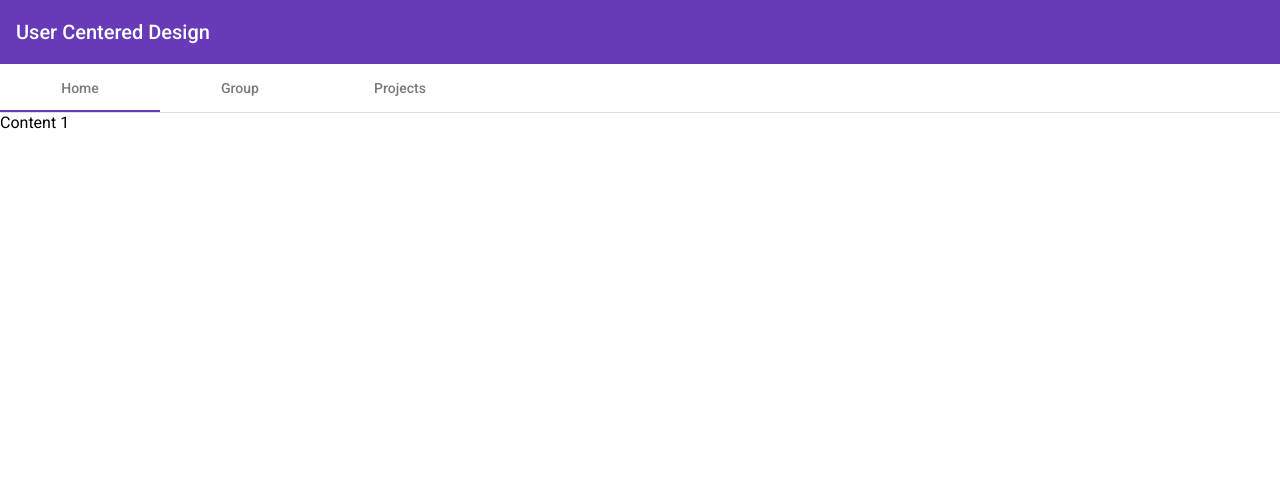
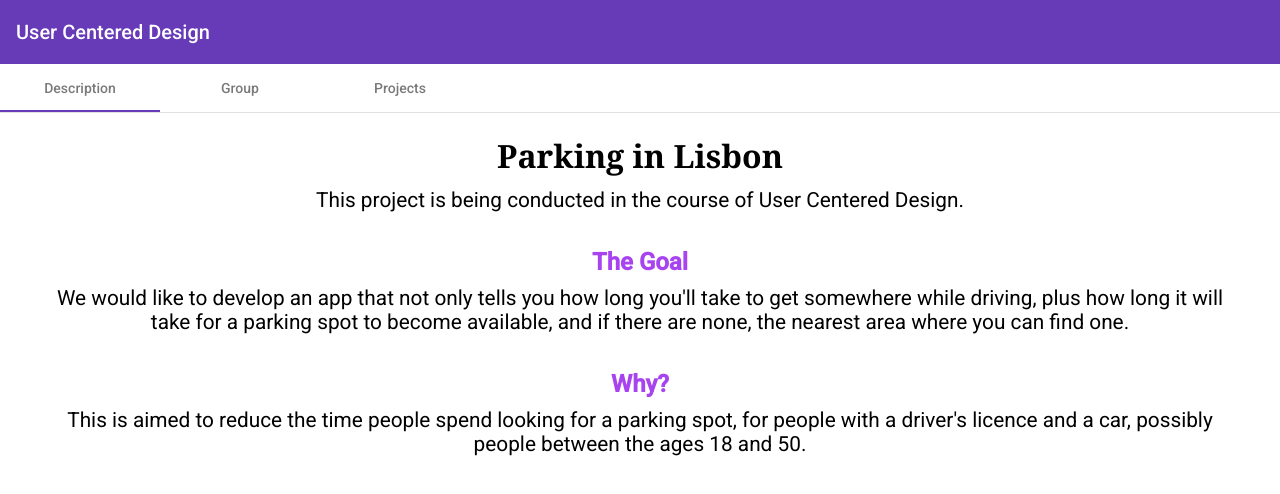
Before and after one commit to fborlido/ccu-website, an Angular app: page / in a window 1280 px wide. Shown: the top 494 px of the page. Built offline with nearby package versions, Linux system fonts and the light colour scheme.

Commit message:
added proj description

```diff
--- a/src/app/app.module.ts
+++ b/src/app/app.module.ts
@@ -9,6 +9,7 @@ import { AppComponent } from './app.component';
 import { NavigationComponent } from './navigation/navigation.component';
 import { TabsComponent } from './tabs/tabs.component';
 import { GroupComponent } from './group/group.component';
+import { DescriptionComponent } from './description/description.component';
 
 import { MatToolbarModule } from '@angular/material/toolbar';
 import { MatButtonModule } from '@angular/material/button';
@@ -21,7 +22,8 @@ import { MatCardModule } from '@angular/material/card';
     AppComponent,
     NavigationComponent,
 		TabsComponent,
-    GroupComponent
+    GroupComponent,
+    DescriptionComponent
   ],
   imports: [
     BrowserModule,
--- /dev/null
+++ b/src/app/description/description.component.css
@@ -0,0 +1,19 @@
+h1 {
+  text-align: center;
+  font-family: Georgia, serif ;
+}
+
+h2 {
+  font-size: 1.5rem;
+  text-align: center;
+  margin-top: 1.5em;
+  color: #A843F0;
+}
+
+p {
+  margin-top: -0.5em;
+  margin-left: 2em;
+  margin-right: 2em;
+  font-size: 1.3rem;
+  text-align: center;
+}
--- /dev/null
+++ b/src/app/description/description.component.html
@@ -0,0 +1,14 @@
+<h1>Parking in Lisbon</h1>
+
+<p>This project is being conducted in the course of User Centered Design.</p>
+
+<h2>The Goal</h2>
+
+<p>We would like to develop an app that not only tells you how long you'll take to get
+somewhere while driving, plus how long it will take for a parking spot to become available,
+and if there are none, the nearest area where you can find one.</p>
+
+<h2>Why?</h2>
+
+<p>This is aimed to reduce the time people spend looking for a parking spot,
+for people with a driver's licence and a car, possibly people between the ages 18 and 50.</p>
--- /dev/null
+++ b/src/app/description/description.component.ts
@@ -0,0 +1,15 @@
+import { Component, OnInit } from '@angular/core';
+
+@Component({
+  selector: 'app-description',
+  templateUrl: './description.component.html',
+  styleUrls: ['./description.component.css']
+})
+export class DescriptionComponent implements OnInit {
+
+  constructor() { }
+
+  ngOnInit() {
+  }
+
+}
--- a/src/app/group/group.component.html
+++ b/src/app/group/group.component.html
@@ -1,7 +1,7 @@
 <mat-grid-list cols="2" rowHeight="5:2">
 
   <mat-grid-tile>
-    <img mat-card-image src="./assets/images/henrique.jpg">
+    <img mat-card-image src="../../assets/images/henrique.jpg">
 		<mat-card>
 			<mat-card-title>Henrique Ferreira</mat-card-title>
 			<mat-card-subtitle>86432</mat-card-subtitle>
@@ -10,7 +10,7 @@
   </mat-grid-tile>
 
 	<mat-grid-tile>
-    <img mat-card-image src="./assets/images/maria.jpg">
+    <img mat-card-image src="../../assets/images/maria.jpg">
 		<mat-card>
 			<mat-card-title>Maria Forjó</mat-card-title>
 			<mat-card-subtitle>86475</mat-card-subtitle>
@@ -19,7 +19,7 @@
   </mat-grid-tile>
 
 	<mat-grid-tile>
-    <img mat-card-image src="./assets/images/fred.jpg">
+    <img mat-card-image src="../../assets/images/fred.jpg">
 		<mat-card>
 			<mat-card-title>Frederico Borlido</mat-card-title>
 			<mat-card-subtitle>86425</mat-card-subtitle>
@@ -28,7 +28,7 @@
   </mat-grid-tile>
 
 	<mat-grid-tile>
-    <img mat-card-image src="./assets/images/marta.jpg">
+    <img mat-card-image src="../../assets/images/marta.jpg">
 		<mat-card>
 			<mat-card-title>Marta Ambrósio</mat-card-title>
 			<mat-card-subtitle>86479</mat-card-subtitle>
@@ -37,7 +37,7 @@
   </mat-grid-tile>
 
 	<mat-grid-tile>
-    <img mat-card-image src="./assets/images/rocha.jpg">
+    <img mat-card-image src="../../assets/images/rocha.jpg">
 		<mat-card>
 			<mat-card-title>Miguel Rocha</mat-card-title>
 			<mat-card-subtitle>86482</mat-card-subtitle>
--- a/src/app/tabs/tabs.component.html
+++ b/src/app/tabs/tabs.component.html
@@ -1,7 +1,11 @@
 <mat-tab-group>
-	<mat-tab label="Home"> Content 1 </mat-tab>
+	<mat-tab label="Description">
+		<app-description></app-description>
+	</mat-tab>
+
 	<mat-tab label="Group">
 		<app-group></app-group>
 	</mat-tab>
+
 	<mat-tab label="Projects"> Content 3 </mat-tab>
 </mat-tab-group>
```
Also changed, not shown: 1 other file (tests, documents, lock files or other folders).
